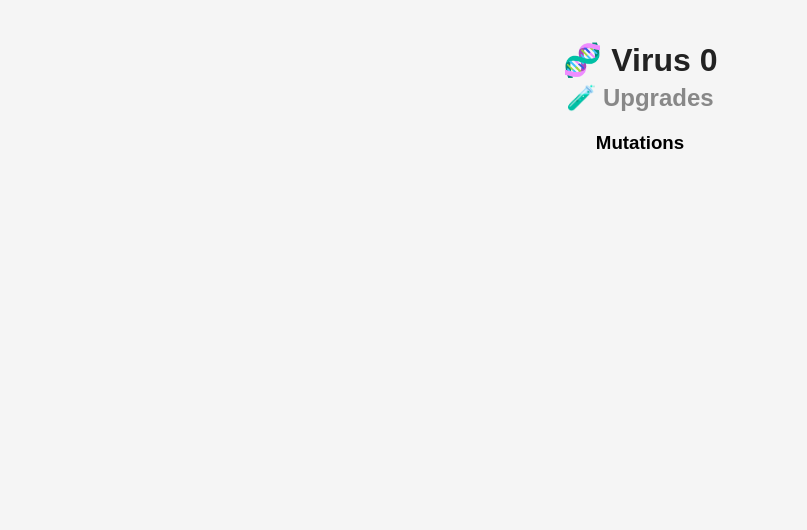
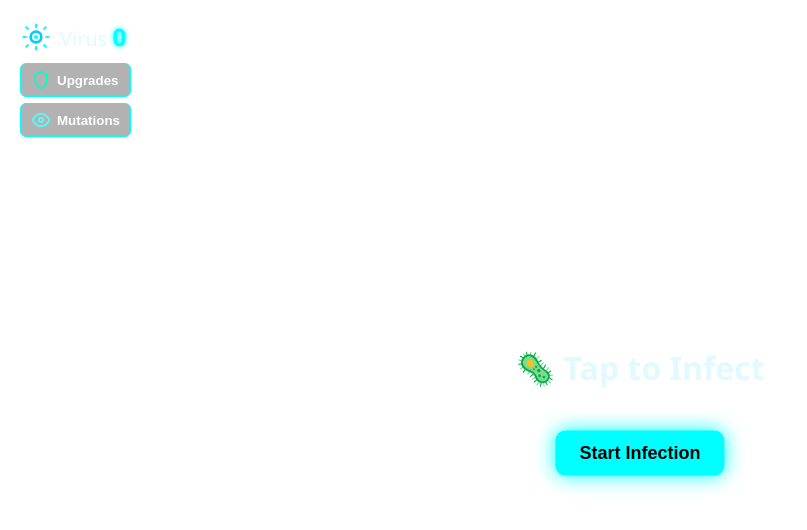
Before and after one commit to APIhashIronIO/parasite-tapper, a website: page index.html in a window 1280 px wide. Shown: the whole page, without its empty margins (0-807 px from the left). Drawn offline with Linux system fonts and the light colour scheme.

Commit message:
💄 Обновлён дизайн: UI в стиле микроскопа

```diff
--- a/index.html
+++ b/index.html
@@ -1,24 +1,33 @@
 <!DOCTYPE html>
 <html lang="en">
 <head>
-  <meta charset="UTF-8" />
-  <meta name="viewport" content="width=device-width, initial-scale=1.0"/>
-  <title>Virus Mutations</title>
-  <link rel="stylesheet" href="style.css" />
+  <meta charset="UTF-8">
+  <title>Tap Parasite</title>
+  <link rel="stylesheet" href="style.css">
 </head>
 <body>
-  <header>
-    <h1>🧬 Virus <span id="virus-level">0</span></h1>
-    <h2>🧪 Upgrades</h2>
-  </header>
+  <div class="hud">
+    <div class="hud-top">
+      <img src="assets/virus.svg" class="icon" />
+      <span class="virus-count">Virus <strong id="virusCount">0</strong></span>
+    </div>
+    <div class="hud-buttons">
+      <button class="menu-button">
+        <img src="assets/shield.svg" class="icon-small" />
+        Upgrades
+      </button>
+      <button class="menu-button">
+        <img src="assets/stealth.svg" class="icon-small" />
+        Mutations
+      </button>
+    </div>
+  </div>
 
-  <main>
-    <h3>Mutations</h3>
-    <div class="mutation-container" id="mutation-container">
-      <!-- Карточки будут добавлены через JS -->
-    </div>
-  </main>
+  <div class="center-ui">
+    <h1>🦠 Tap to Infect</h1>
+    <button class="play-button">Start Infection</button>
+  </div>
 
-  <script src="script.js"></script>
+  <script src="game.js"></script>
 </body>
 </html>
--- a/style.css
+++ b/style.css
@@ -1,55 +1,91 @@
 body {
-  font-family: Arial, sans-serif;
-  background: #f5f5f5;
-  text-align: center;
   margin: 0;
-  padding: 20px;
+  padding: 0;
+  background: linear-gradient(to right, #0f0c29, #302b63, #24243e);
+  font-family: 'Segoe UI', sans-serif;
+  color: #e0faff;
+  overflow: hidden;
 }
 
-header h1 {
-  font-size: 2em;
-  color: #222;
-  margin-bottom: 0;
+.hud {
+  position: absolute;
+  top: 20px;
+  left: 20px;
+  display: flex;
+  flex-direction: column;
+  gap: 10px;
 }
 
-header h2 {
-  color: #888;
-  margin-top: 5px;
+.hud-top {
+  display: flex;
+  align-items: center;
+  font-size: 20px;
+  gap: 8px;
 }
 
-.mutation-container {
-  display: flex;
-  justify-content: center;
-  gap: 20px;
-  margin-top: 40px;
-  flex-wrap: wrap;
+.virus-count strong {
+  font-size: 24px;
+  color: #0ff;
+  text-shadow: 0 0 5px #0ff;
 }
 
-.mutation-card {
-  background-color: #00ffaa;
-  padding: 20px;
-  border-radius: 12px;
-  box-shadow: 0 4px 10px rgba(0, 0, 0, 0.2);
-  width: 200px;
-  transition: transform 0.2s;
+.hud-buttons {
+  display: flex;
+  flex-direction: column;
+  gap: 6px;
 }
 
-.mutation-card:hover {
-  transform: scale(1.05);
+.menu-button {
+  background: rgba(0, 0, 0, 0.3);
+  border: 1px solid #0ff;
+  color: #fff;
+  padding: 6px 10px;
+  border-radius: 6px;
+  display: flex;
+  align-items: center;
+  gap: 6px;
+  font-weight: bold;
+  cursor: pointer;
+  transition: 0.2s;
 }
 
-.mutation-card img {
-  width: 64px;
-  height: 64px;
+.menu-button:hover {
+  background-color: rgba(0, 255, 255, 0.2);
 }
 
-.mutation-card h4 {
-  margin: 10px 0 5px;
-  font-size: 1.2em;
-  color: #000;
+.icon {
+  width: 32px;
+  height: 32px;
 }
 
-.mutation-card p {
-  color: #222;
-  font-size: 0.9em;
+.icon-small {
+  width: 20px;
+  height: 20px;
 }
+
+.center-ui {
+  position: absolute;
+  top: 50%;
+  left: 50%;
+  transform: translate(-50%, -50%);
+  text-align: center;
+}
+
+.play-button {
+  margin-top: 20px;
+  padding: 12px 24px;
+  background-color: #0ff;
+  color: #000;
+  font-size: 18px;
+  font-weight: bold;
+  border: none;
+  border-radius: 10px;
+  box-shadow: 0 0 20px #0ff;
+  cursor: pointer;
+  transition: 0.3s;
+}
+
+.play-button:hover {
+  transform: scale(1.05);
+  background-color: #00e5e5;
+}
```
